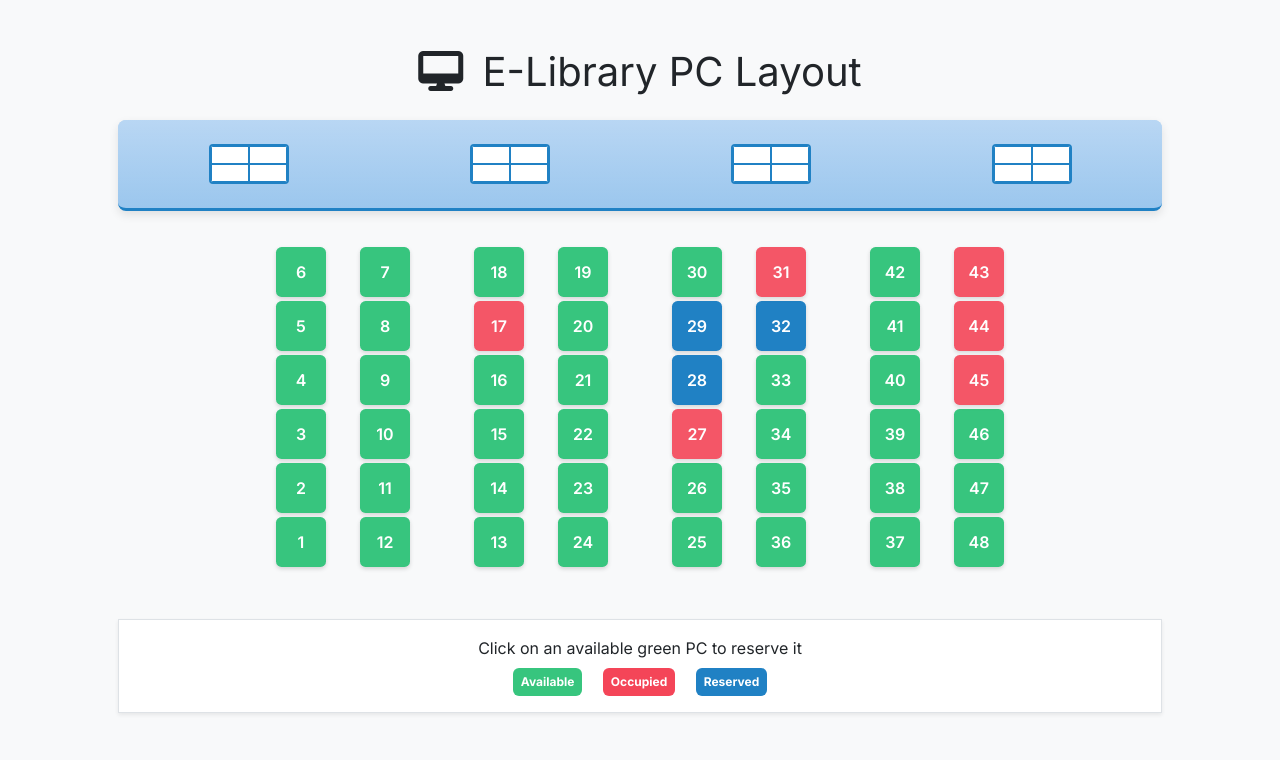
After one commit to 0xh7ml/PyLibrary, a Django app: template templates/Components/pc_layout.html in a window 1280 px wide. The commit adds this page. Shown: the top 760 px of the page. Run offline with Django 4.2, Linux system fonts and the light colour scheme; the template is opened without the code that fills it, so the values that code supplies are empty.

Commit message:
pc layout

```diff
--- /dev/null
+++ b/templates/Components/pc_layout.html
@@ -0,0 +1,320 @@
+<!DOCTYPE html>
+<html lang="en">
+<head>
+    <meta charset="UTF-8">
+    <meta name="viewport" content="width=device-width, initial-scale=1.0">
+    <title>E-Library PC Layout</title>
+
+    <!-- Bootstrap 5 CDN -->
+    <link href="https://cdn.jsdelivr.net/npm/bootstrap@5.3.3/dist/css/bootstrap.min.css" rel="stylesheet" xintegrity="sha384-QWTKZyjpPEjISv5WaRU9OFeRpok6YctnYmDr5pNlyT2bRjXh0JMhjY6hW+ALEwIH" crossorigin="anonymous">
+    <!-- Font Awesome (for the computer icon) -->
+    <link rel="stylesheet" href="https://cdnjs.cloudflare.com/ajax/libs/font-awesome/6.5.2/css/all.min.css" xintegrity="sha512-SnH5WK+bZxgPHs44uWIX+LLJAJ9/2PkPKZ5QiAj6Ta86w+fsb2TkcmfRyVX3pBnMFcV7oQPJkl9QevSCWr3W6A==" crossorigin="anonymous" referrerpolicy="no-referrer" />
+    <link href="https://fonts.googleapis.com/css2?family=Inter:wght@400;600;700&display=swap" rel="stylesheet">
+
+    <style>
+        :root {
+            /* Status Colors */
+            --status-available: #37C57E; /* Green */
+            --status-occupied: #F44558;  /* Red */
+            --status-reserved: #2081C4;  /* Distinct Blue */
+
+            /* Layout Colors */
+            --desk-blue: #2081C4;
+            --bg-color: #F8F9FA;
+            --cell-spacing: 0.25rem;
+            --group-gap: 3rem; /* The larger gap between column pairs (zones) */
+        }
+
+        body {
+            font-family: 'Inter', sans-serif;
+            background-color: var(--bg-color);
+        }
+
+        /* --- 1. PC Desk Area --- */
+        .pc-desk-area {
+            position: relative;
+            background: linear-gradient(to top, rgba(255, 255, 255, 0.5), rgba(255, 255, 255, 0.5)), linear-gradient(to bottom, #72aee8, #378edc);
+            padding: 1.5rem 0;
+            margin-bottom: 2rem;
+            border-radius: 0.5rem;
+            box-shadow: 0 4px 10px rgba(0, 0, 0, 0.1);
+            border-bottom: 3px solid var(--desk-blue);
+        }
+
+        .desk-unit {
+            background-color: white;
+            border: 2px solid var(--desk-blue);
+            border-radius: 4px;
+            width: 80px;
+            height: 40px;
+            display: grid;
+            grid-template-columns: 1fr 1fr;
+            grid-template-rows: 1fr 1fr;
+            margin: 0 auto;
+            overflow: hidden;
+        }
+
+        .desk-unit div {
+            border: 1px solid var(--desk-blue);
+        }
+
+        /* --- 2. PC Seats/Cells --- */
+        .pc-cell {
+            cursor: pointer;
+            height: 50px;
+            width: 50px;
+            display: flex;
+            align-items: center;
+            justify-content: center;
+            font-weight: 600;
+            color: white;
+            border-radius: 0.35rem;
+            margin-bottom: var(--cell-spacing);
+            transition: transform 0.1s ease, box-shadow 0.1s ease;
+            user-select: none;
+            box-shadow: 0 2px 4px rgba(0, 0, 0, 0.15);
+        }
+
+        /* Top margin for vertical alignment adjustment */
+        .pc-column-pair .col-pc > :first-child {
+            margin-top: var(--cell-spacing);
+        }
+
+        /* Status Styling */
+        .status-available { background-color: var(--status-available); }
+        .status-occupied { background-color: var(--status-occupied); }
+        .status-reserved { background-color: var(--status-reserved); }
+
+        /* Interactive States */
+        .pc-cell:hover:not(.status-occupied) {
+            transform: scale(1.05);
+            box-shadow: 0 4px 8px rgba(0, 0, 0, 0.2);
+        }
+        .status-occupied {
+            cursor: not-allowed;
+            opacity: 0.9;
+        }
+
+        /* --- 3. Grid Structure & Zoned Groups --- */
+        .pc-layout-row {
+            display: flex;
+            flex-wrap: wrap;
+            justify-content: center;
+            max-width: 900px; /* Limit overall width for grouping effect */
+            margin: 0 auto;
+        }
+
+        .pc-column-pair {
+            display: flex;
+            justify-content: space-between;
+            min-width: 150px;
+            flex-grow: 0; /* Important: prevents stretching */
+        }
+
+        .pc-column-pair .col-pc {
+            display: flex;
+            flex-direction: column;
+            align-items: center;
+            margin-left: 0.5rem; /* Small internal gap between the two columns */
+            margin-right: 0.5rem;
+        }
+
+        /* Apply the large GAP only to the RIGHT side of the first three column pairs */
+        .pc-column-pair:not(:last-child) {
+            margin-right: var(--group-gap);
+        }
+
+        /* Center the entire layout within the container */
+        .layout-container {
+            display: flex;
+            justify-content: center;
+            width: 100%;
+        }
+
+        /* --- Responsive Breakpoints --- */
+        @media (max-width: 767px) {
+            /* Mobile view: Stack pairs vertically */
+            .pc-layout-row {
+                flex-direction: column;
+                align-items: center;
+            }
+            .pc-column-pair {
+                margin: 0;
+                margin-bottom: 2rem;
+                width: 70%;
+            }
+            /* Remove the large gap on mobile when they are stacked */
+            .pc-column-pair:not(:last-child) {
+                margin-right: 0;
+            }
+        }
+    </style>
+</head>
+<body>
+
+<div class="container p-4 p-md-5">
+    <h1 class="text-2xl font-semibold mb-4 text-gray-700 text-center">
+        <i class="fa-solid fa-desktop text-blue-500 me-2"></i>
+        E-Library PC Layout
+    </h1>
+
+    <!-- Desk Area -->
+    <div class="pc-desk-area container-fluid d-flex justify-content-around">
+        <div class="desk-unit"><div></div><div></div><div></div><div></div></div>
+        <div class="desk-unit"><div></div><div></div><div></div><div></div></div>
+        <div class="desk-unit"><div></div><div></div><div></div><div></div></div>
+        <div class="desk-unit"><div></div><div></div><div></div><div></div></div>
+    </div>
+
+    <!-- Main layout wrapper for horizontal centering -->
+    <div class="layout-container">
+        <!-- PC Layout Grid (4 Groups of 2 Columns) -->
+        <div id="pc-layout-grid" class="pc-layout-row">
+
+            <!-- PC Zone 1: Columns 1 & 2 (Close together) -->
+            <div class="pc-column-pair">
+                <div id="col-1" class="col-pc"></div>
+                <div id="col-2" class="col-pc"></div>
+            </div>
+
+            <!-- PC Zone 2: Columns 3 & 4 (Close together, large gap follows) -->
+            <div class="pc-column-pair">
+                <div id="col-3" class="col-pc"></div>
+                <div id="col-4" class="col-pc"></div>
+            </div>
+
+            <!-- PC Zone 3: Columns 5 & 6 (Close together, large gap follows) -->
+            <div class="pc-column-pair">
+                <div id="col-5" class="col-pc"></div>
+                <div id="col-6" class="col-pc"></div>
+            </div>
+
+            <!-- PC Zone 4: Columns 7 & 8 (Close together, no gap follows) -->
+            <div class="pc-column-pair">
+                <div id="col-7" class="col-pc"></div>
+                <div id="col-8" class="col-pc"></div>
+            </div>
+
+        </div>
+    </div>
+
+    <div class="mt-5 text-center p-3 border rounded-lg bg-white shadow-sm">
+        <p class="mb-2 font-semibold text-gray-700">Click on an available green PC to reserve it</p>
+        <span class="badge me-3 p-2" style="background-color: var(--status-available);">Available</span>
+        <span class="badge me-3 p-2" style="background-color: var(--status-occupied);">Occupied</span>
+        <span class="badge p-2" style="background-color: var(--status-reserved);">Reserved</span>
+    </div>
+
+</div>
+
+<!-- Bootstrap JS -->
+<script src="https://cdn.jsdelivr.net/npm/bootstrap@5.3.3/dist/js/bootstrap.bundle.min.js" xintegrity="sha384-YvpcrYf0tY3lHB60NNkmXc5s9fDVZLESaAA55NDzOxhy9GkcIdslK1eN7N6jIeHz" crossorigin="anonymous"></script>
+
+<script>
+    const totalPCs = 48;
+    const pcsPerColumn = 6;
+    const numColumns = 8;
+
+    // Initial PC Status Data (Matching the colors in the provided image)
+    const initialStatus = {
+        // Occupied/Red PCs
+        31: 'occupied', 17: 'occupied', 43: 'occupied', 44: 'occupied', 45: 'occupied', 27: 'occupied',
+        // Reserved/Blue PCs
+        29: 'reserved', 32: 'reserved', 28: 'reserved',
+    };
+    const defaultStatus = 'available';
+
+    // Function to map PC number to its correct DOM column element
+    function mapPcToDomColumnId(pcNum) {
+        // PC number 1-6 goes to col-1, 7-12 to col-2, 13-18 to col-3, etc.
+        let columnIndex = Math.ceil(pcNum / pcsPerColumn);
+        return `col-${columnIndex}`;
+    }
+
+    // Function to create the PC cell element
+    function createPcCell(pcNum, status) {
+        const cell = document.createElement('div');
+        cell.className = `pc-cell status-${status}`;
+        cell.setAttribute('data-pc-num', pcNum);
+        cell.setAttribute('data-status', status);
+        cell.textContent = pcNum;
+        cell.addEventListener('click', handlePcClick);
+        return cell;
+    }
+
+    // Function to render the entire layout based on the exact image order
+    function renderLayout() {
+        const columns = {};
+        for (let i = 1; i <= numColumns; i++) {
+            columns[i] = [];
+        }
+
+        // 1. Group PCs by their target column (1 through 8)
+        for (let pcNum = 1; pcNum <= totalPCs; pcNum++) {
+            const status = initialStatus[pcNum] || defaultStatus;
+            const colId = mapPcToDomColumnId(pcNum);
+
+            const colIndex = parseInt(colId.replace('col-', ''));
+            columns[colIndex].push({ pcNum, status });
+        }
+
+        // 2. Render elements into the DOM structure
+        for (let col = 1; col <= numColumns; col++) {
+            const columnEl = document.getElementById(`col-${col}`);
+            if (columnEl) {
+                const isOddColumn = col % 2 !== 0;
+
+                // Sort the PCs within the column by ascending number
+                columns[col].sort((a, b) => a.pcNum - b.pcNum);
+
+                // If it's an odd column (1, 3, 5, 7), we render the array in reverse
+                // to put PC number 1 at the bottom and 6 at the top, matching the image.
+                if (isOddColumn) {
+                    columns[col].reverse();
+                }
+
+                columns[col].forEach(pc => {
+                    const cell = createPcCell(pc.pcNum, pc.status);
+                    columnEl.appendChild(cell);
+                });
+            }
+        }
+    }
+
+    // Handles click event for selection/reservation
+    function handlePcClick(event) {
+        const cell = event.target;
+        let currentStatus = cell.getAttribute('data-status');
+        const pcNum = cell.getAttribute('data-pc-num');
+
+        if (currentStatus === 'occupied') {
+            return;
+        }
+
+        if (currentStatus === 'reserved') {
+            // Deselect: Revert to available
+            cell.classList.replace('status-reserved', 'status-available');
+            cell.setAttribute('data-status', 'available');
+        } else if (currentStatus === 'available') {
+            // Select: Change to reserved (Enforcing single selection)
+
+            document.querySelectorAll('.pc-cell[data-status="reserved"]').forEach(reservedCell => {
+                reservedCell.classList.replace('status-reserved', 'status-available');
+                reservedCell.setAttribute('data-status', 'available');
+            });
+
+            // Select the clicked PC
+            cell.classList.replace('status-available', 'status-reserved');
+            cell.setAttribute('data-status', 'reserved');
+
+            // NOTE: In a real app, this is where you'd confirm the reservation.
+        }
+    }
+
+    // Initialize the layout on page load
+    document.addEventListener('DOMContentLoaded', renderLayout);
+
+</script>
+
+</body>
+</html>
--- a/templates/user/service_monitor.html
+++ b/templates/user/service_monitor.html
@@ -37,7 +37,7 @@
     .login-card { max-width:520px; width:100%; border-radius:var(--radius); background:var(--card-bg); animation: fadeInSlideUp 0.8s ease-out forwards; box-shadow:0 12px 30px rgba(34,43,69,0.08); border:1px solid rgba(34,43,69,0.04);} .login-card .card-body { padding:2.25rem; }
     .iubat-logo-wrapper { display:flex; align-items:center; justify-content:center; margin:0 auto 1.5rem auto; width:72px; height:72px; border-radius:12px; background: linear-gradient(180deg, rgba(143,102,244,0.08), rgba(143,102,244,0.03)); box-shadow: 0 4px 12px rgba(143,102,244,0.06);} .iubat-logo { max-width:60px; height:auto; }
 
-    /* Brand logo in navbar */
+
     .brand-logo { width: 36px; height: 36px; object-fit: contain; border-radius: 6px; }
     .form-control { background-color:#fff; border:1px solid rgba(34,43,69,0.08); color:var(--text-dark); padding:0.75rem 1rem; font-size:1rem; transition:all 0.18s ease; } .form-control:focus { outline:none; box-shadow:0 6px 20px rgba(143,102,244,0.08); border-color:var(--accent); transform: translateY(-1px); } .form-control::placeholder{ color:var(--text-muted); }
     .btn-primary { background-color:var(--iubat-green); border-color:var(--iubat-green); padding:0.75rem 1.25rem; font-weight:700; font-size:1rem; border-radius:8px; letter-spacing:0.25px; box-shadow:0 6px 20px rgba(0,92,43,0.18); transition: transform .15s ease, box-shadow .2s ease; } .btn-primary:hover { background-color: var(--iubat-green-hover); transform: translateY(-2px); box-shadow:0 10px 30px rgba(0,92,43,0.18); }
@@ -45,11 +45,9 @@
     </style>
     </head>
 <body>
-    {% load static %}
     <header class="header p-3">
         <div class="container-fluid d-flex justify-content-between align-items-center">
             <a href="#" class="navbar-brand d-flex align-items-center">
-                <img src="{% static 'img/Iubat-logo.png' %}" alt="IUBAT" class="brand-logo me-2">
                 <span><i class="fa-solid fa-book-open-reader me-2"></i>IUBAT Library</span>
             </a>
             <div class="admin-links d-none d-sm-block">
```
